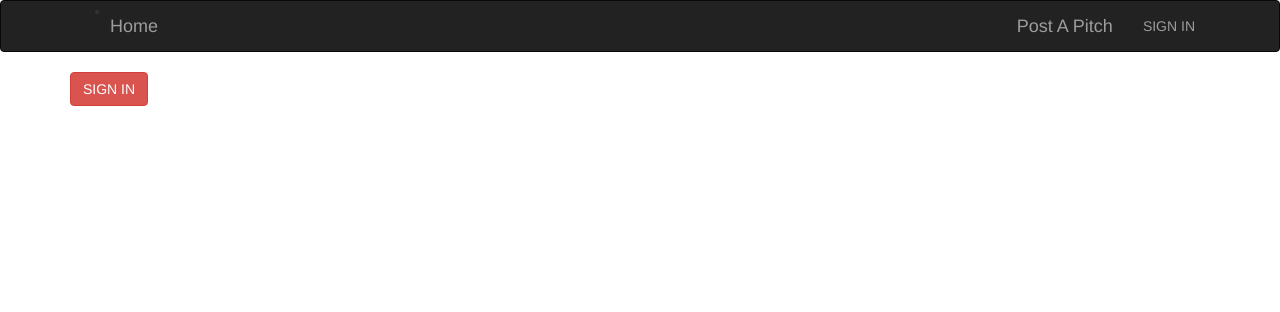
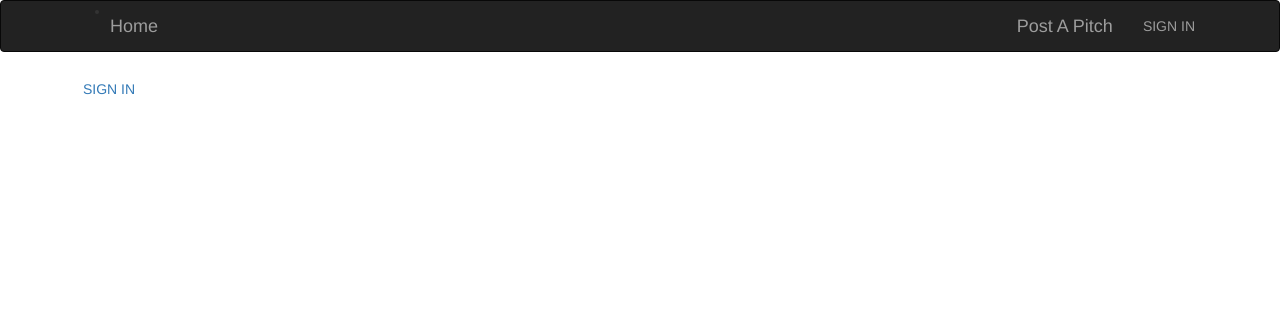
Before and after one commit to MosesGakuhi1857/One-minute-pitch, a Flask app: template app/templates/index.html in a window 1280 px wide. Shown: the top 312 px of the page. Run offline with Flask 2, Linux system fonts and the light colour scheme; the template is opened without the code that fills it, so the values that code supplies are empty; some libraries are stand-ins or nearby versions.

Commit message:
Modified the file

```diff
--- a/app/templates/index.html
+++ b/app/templates/index.html
@@ -3,13 +3,13 @@
 {% include 'navbar.html' %}
 {% endblock %}
 {% block content %}
-<div class="container">
+<div class="container bg-dark">
   <div class="row">
     <div class="col-md-12">
       {% if current_user.is_authenticated%}
-      <a id="start" class="btn btn-danger animated infinite flash" href="{{url_for('home.index')}}">See All Pitches</a>
+      <a id="start" class="btn btn-light animated infinite flash" href="{{url_for('home.index')}}">See All Pitches</a>
       {% else %}
-      <a id="start" class="btn btn-danger animated infinite flash" href="{{url_for('auth.login')}}">SIGN IN</a>
+      <a id="start" class="btn btn-light animated infinite flash" href="{{url_for('auth.login')}}">SIGN IN</a>
       {% endif %}
     </div>
   </div>
```
